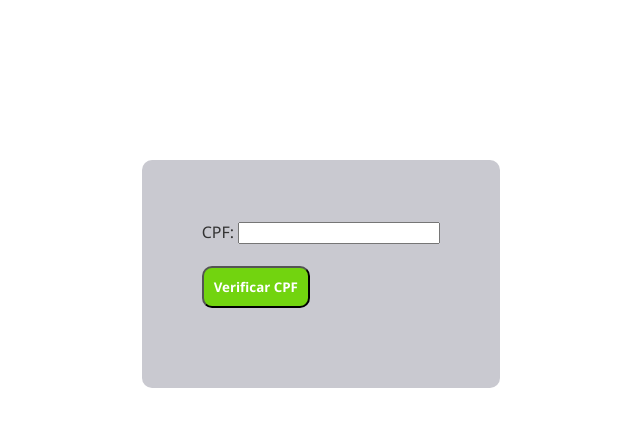
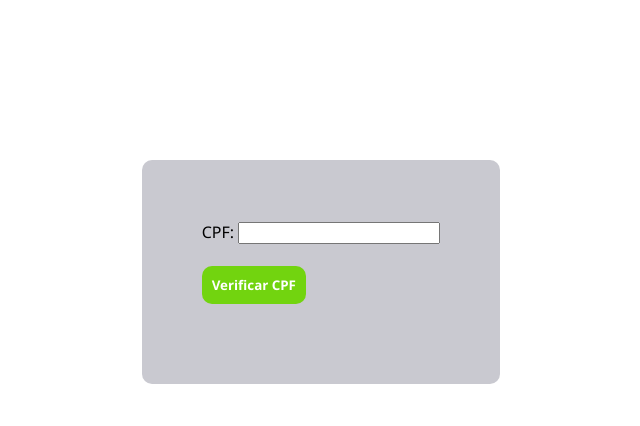
Before and after one commit to Luizinho101/ValidadorCPF, a plain HTML site: page index.html in a window 1280 px wide. Shown: the whole page, without its empty margins (319-959 px from the left). Drawn offline with Linux system fonts and the light colour scheme.

Commit message:
refactor: altera o contorno do botão verificar

```diff
--- a/assets/css/style.css
+++ b/assets/css/style.css
@@ -11,7 +11,7 @@
 body {
     line-height: 1.6;
     background-color: #ffffff;
-    color: #333;
+
 }
 
 main{
@@ -38,4 +38,7 @@ main{
     text-align: center;
     color: white;
     font-weight: bold;
+    border: none;
+    cursor: pointer;
+
 }
```
